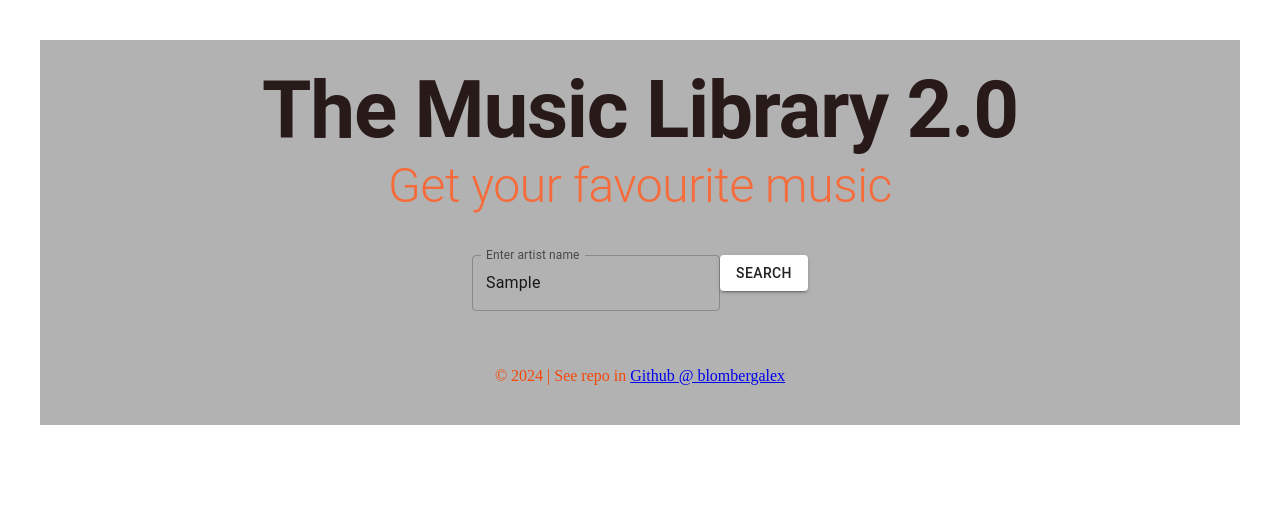
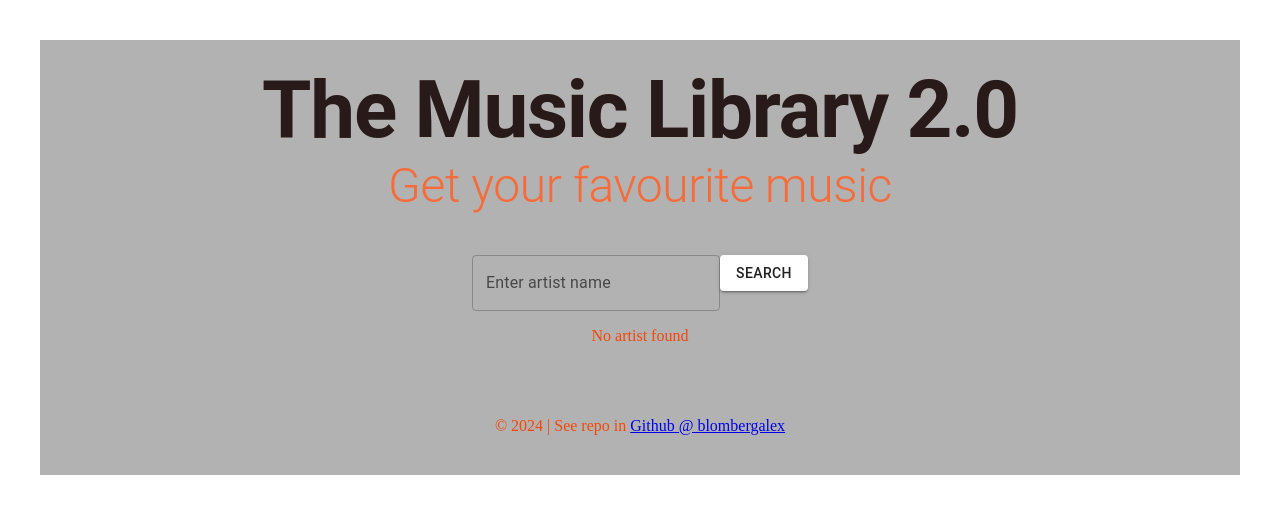
Before and after one commit to blombergalex/music-library2.0, a React (Vite) app: page / in a window 1280 px wide. Both pictures are taken after typing "Sample" into the empty fields and a click on the button "SEARCH". Shown: the top 514 px of the page. Built offline with nearby package versions, Linux system fonts and the light colour scheme; no server answers.

Commit message:
display no result message

```diff
--- a/package.json
+++ b/package.json
@@ -15,8 +15,7 @@
     "@mui/icons-material": "^5.16.6",
     "@mui/material": "^5.16.6",
     "react": "^18.3.1",
-    "react-dom": "^18.3.1",
-    "react-spotify-embed": "^2.0.4"
+    "react-dom": "^18.3.1"
   },
   "devDependencies": {
     "@eslint/js": "^9.8.0",
--- a/src/components/Artist/index.tsx
+++ b/src/components/Artist/index.tsx
@@ -1,6 +1,5 @@
 import { Box } from "@mui/material";
 import { artistType } from "../../utils/types";
-import { Spotify } from "react-spotify-embed";
 
 const Artist = ({
   name,
@@ -9,22 +8,24 @@ const Artist = ({
   listenOnSpotify,
   genres,
 }: artistType) => {
+
+  const formattedFollowers = followers.toLocaleString();
+
   return (
     <>
       <p>{name}</p>
       <img src={image} alt={name}></img>
-      <p>Followers: {followers}</p>
+      <p>Followers: {formattedFollowers}</p>
       <p>Music genres: {genres}</p>
-      <a href={listenOnSpotify}>See {name} on spotify</a>
       <Box
         component="iframe"
         sx={{
           border: "none",
           borderRadius: "12px",
           width: "100%",
-          height: "152px",
+          height: '152px',
         }}
-        src="https://open.spotify.com/embed/album/4Y0PrDckfFKxKaVXsscDLB?utm_source=generator"
+        src={listenOnSpotify}
         allow="autoplay; clipboard-write; encrypted-media; fullscreen; picture-in-picture"
         loading="lazy"
       />
--- a/src/components/MusicCaller/index.tsx
+++ b/src/components/MusicCaller/index.tsx
@@ -9,6 +9,7 @@ const MusicCaller = () => {
 
 
   const [inputValue, setInputValue] = useState('');
+  const [searchAttempted, setSearchAttempted] = useState(false);
   const [searchSuccessful, setSearchSuccessful] = useState(false);
   const handleInputChange = (event: { target: { value: SetStateAction<string>; }; }) => {
     setInputValue(event.target.value);
@@ -19,6 +20,7 @@ const MusicCaller = () => {
     try {
       const response = await fetch (`https://spotify-api-wrapper.appspot.com/artist/${inputValue}`)
       const data = await response.json();
+      setSearchAttempted(true);
       setSearchSuccessful(true);
       setInputValue('');
 
@@ -27,20 +29,28 @@ const MusicCaller = () => {
         image: data.artists.items[0].images[0].url,
         followers: data.artists.items[0].followers.total,
         genres: data.artists.items[0].genres,
-        listenOnSpotify: data.artists.items[0].external_urls
+        listenOnSpotify: data.artists.items[0].external_urls.spotify,
+        albums:  data.artists.items[0].external_urls.spotify
       })
+
+      console.log(data)
+      console.log(inputValue)
 
     } catch (error) {
         console.log("Oops! Something went wrong.")
-        setSearchSuccessful(false)
+        setSearchSuccessful(false);
+        setSearchAttempted(true);
+        setInputValue('');
+        setArtist(null);
     }
   }
 
-  // useEffect(() => {
-  //   if (!searchSuccessful) {
-  //     console.log('No artist found')
-  //   }
-  // }, [searchSuccessful])
+  useEffect(() => {
+    if (!searchSuccessful) {
+      console.log('No artist found')
+      setArtist(null)
+    }
+  }, [searchSuccessful])
 
   return (
     <Container
@@ -72,8 +82,13 @@ const MusicCaller = () => {
         Search
       </Button>
       <Container>
+        {searchAttempted && !searchSuccessful &&
+        <p>No artist found</p>
+        }
         {artist &&
-        <Artist {...artist}/> }
+        <Artist {...artist}/>
+        }
+
       </Container>
     </Container>
   );
--- a/src/utils/types.ts
+++ b/src/utils/types.ts
@@ -1,7 +1,8 @@
 export type artistType = {
   name: string,
   image: string,
-  followers: number
-  listenOnSpotify: string, //for external link from first fetch - display in window like YT-vido in recipe-finder
+  followers: number,
+  albums: string [],
   genres: string [],
+  listenOnSpotify: string
 }
```
Also changed, not shown: 1 other file (tests, documents, lock files or other folders).
